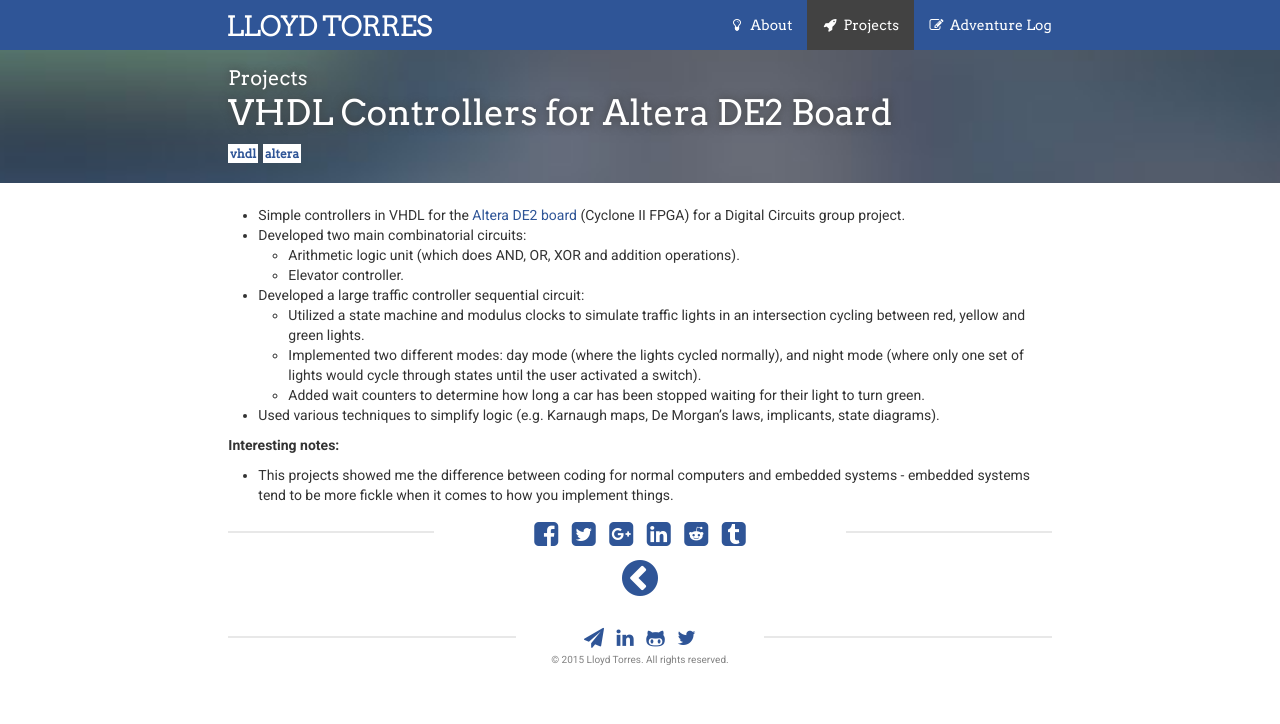
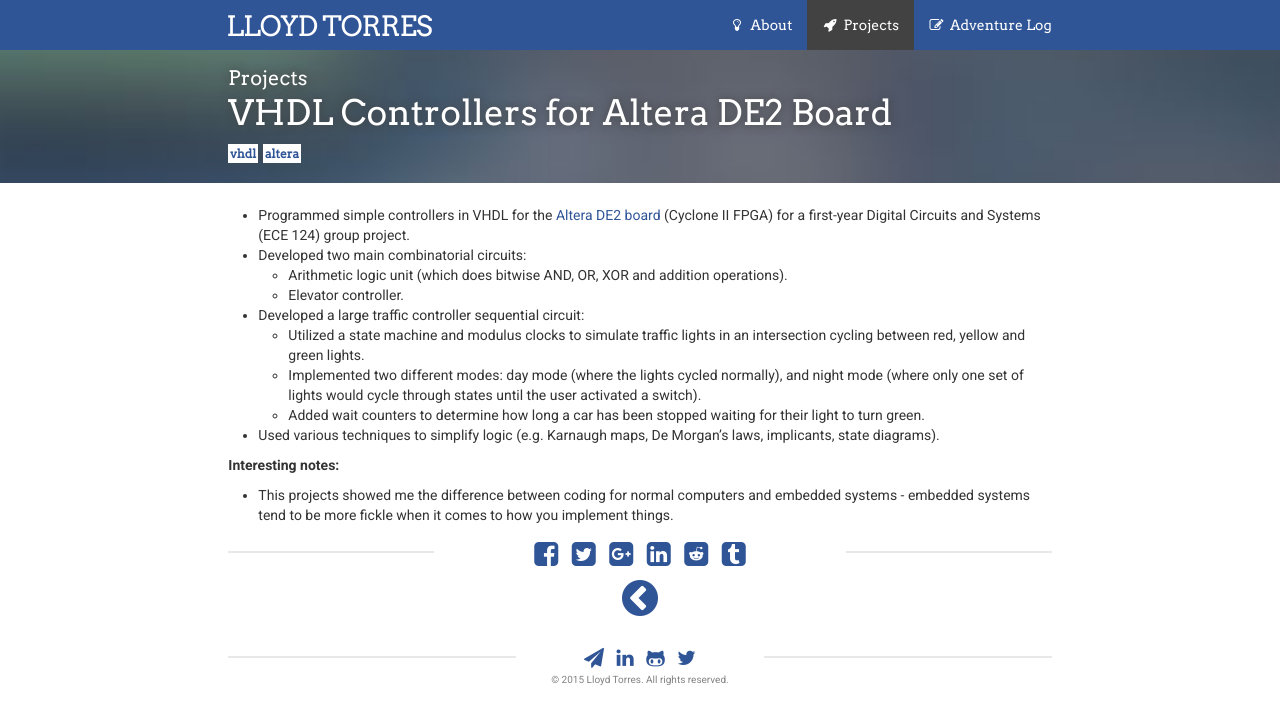
Before and after one commit to lloydtorres/lloydtorres.github.io, a Jekyll site: the page built from vhdl.md, in a window 1280 px wide. Shown: the top 724 px of the page. Built offline with Jekyll 4.4.1, drawn with Linux system fonts in a browser that asks for light colours; nearby versions of some CDN libraries.

Commit message:
Add details on VHDL project

```diff
--- a/vhdl.md
+++ b/vhdl.md
@@ -8,16 +8,16 @@ categories:
 tags:
 - vhdl
 - altera
-description: Simple VHDL controllers for the Altera DE2 board for a course project.
+description: Simple VHDL controllers for the Altera DE2 board for a first-year Digital Circuits course.
 preview: "/images/projects/vhdl/altera-preview.jpg"
 prev_banner: "/images/projects/vhdl/altera-preview.jpg"
 sequence: -3
 ---
 
-* Simple controllers in VHDL for the [Altera DE2 board](http://www.altera.com/education/univ/materials/boards/de2/unv-de2-board.html)
-(Cyclone II FPGA) for a Digital Circuits group project.
+* Programmed simple controllers in VHDL for the [Altera DE2 board](http://www.altera.com/education/univ/materials/boards/de2/unv-de2-board.html)
+(Cyclone II FPGA) for a first-year Digital Circuits and Systems (ECE 124) group project.
 * Developed two main combinatorial circuits:
-    * Arithmetic logic unit (which does AND, OR, XOR and addition operations).
+    * Arithmetic logic unit (which does bitwise AND, OR, XOR and addition operations).
     * Elevator controller.
 * Developed a large traffic controller sequential circuit:
     * Utilized a state machine and modulus clocks to simulate traffic lights in an intersection cycling between red, yellow and green lights.
```
